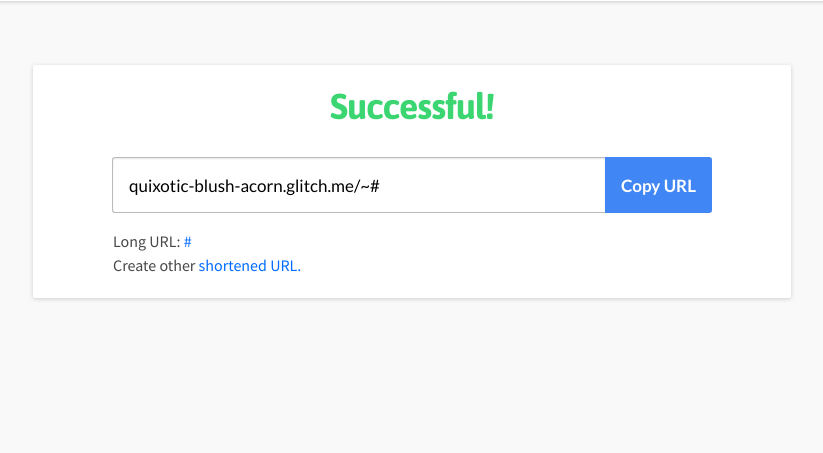
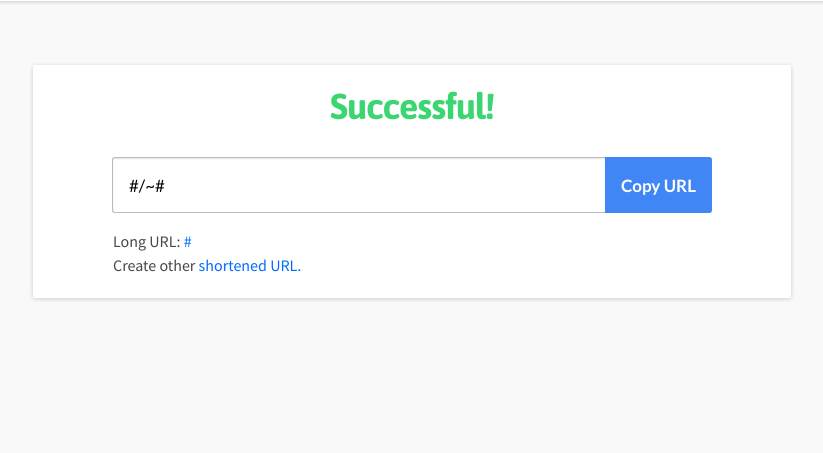
Before and after one commit to regexxd/url-shorter, a Node server app: template src/pages/success.ejs in a window 1280 px wide. Shown: the part 364-817 px from the top of the page, without its empty margins (228-1051 px from the left). Run offline with Node 20, Linux system fonts and the light colour scheme; the template is opened without the code that fills it: most values are stand-ins (such as "Sample title", 1, 10 or a date in 2020); some web fonts are replaced.

Commit message:
Update success.ejs

```diff
--- a/src/pages/success.ejs
+++ b/src/pages/success.ejs
@@ -25,7 +25,7 @@
 <h1 style="color:#3bd671">Successful!</h1>
 <form action="/" method="post">
 <div id="formurl">
-<input id="text" type="url" name="url" value="quixotic-blush-acorn.glitch.me/~<%=linkcode%>" disabled>
+<input id="text" type="url" name="url" value="<%=fullurl%>/~<%=linkcode%>" disabled>
 <div id="formbutton">
 <input onclick="copy()" type="button" value="Copy URL">
 </div>
```
